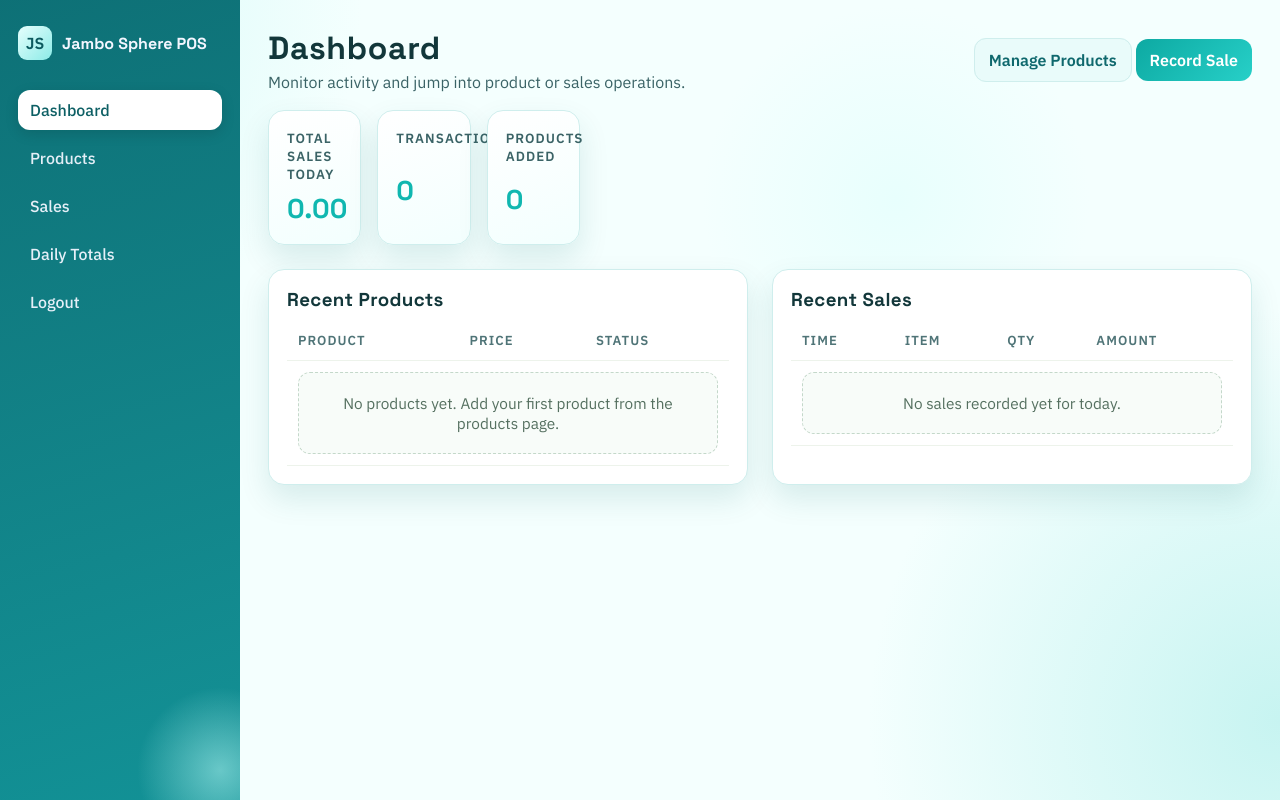
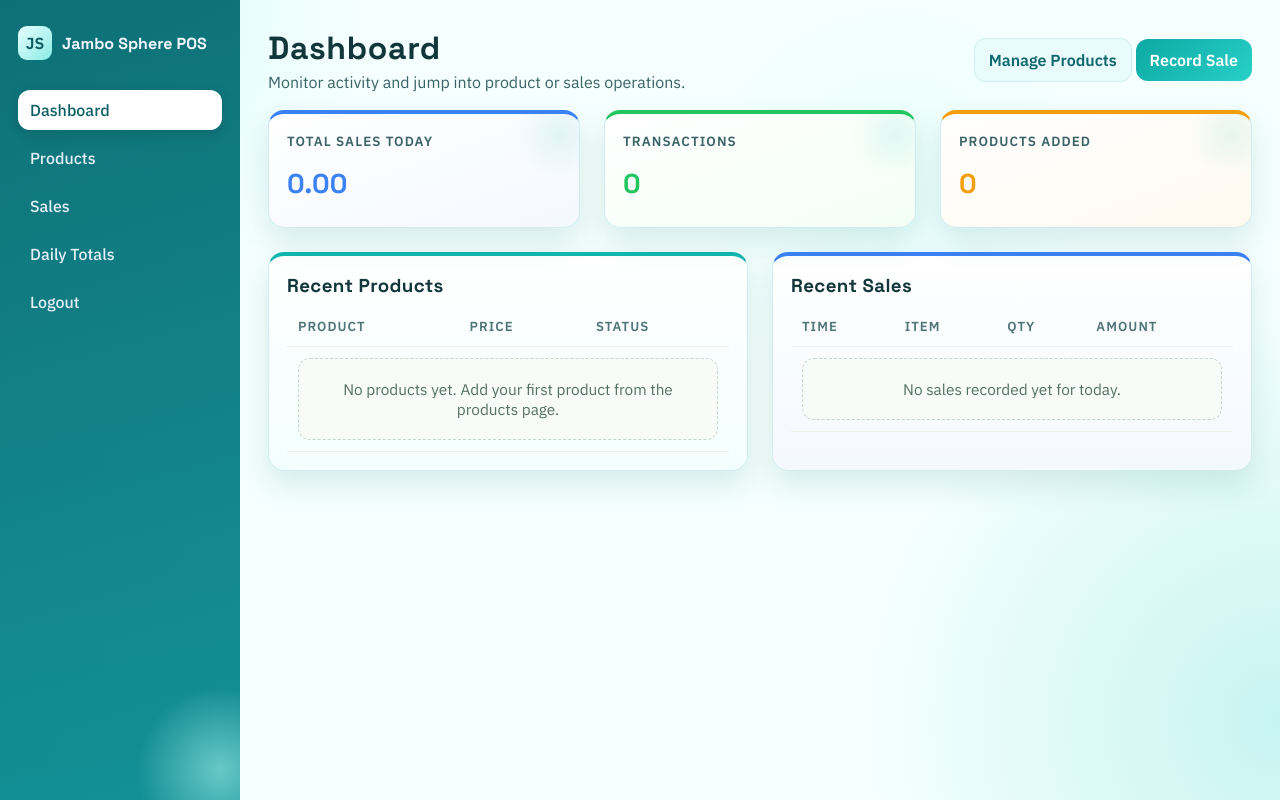
Before and after one commit to Tagoole/JamboSpherePOS, a Django app: page /dashboard/ in a window 1280 px wide. Run offline with Django 5.2, Linux system fonts and the light colour scheme; the visitor is signed in with stand-in values (Sample User, id 1); data that the repository does not hold is empty; some libraries are stand-ins or nearby versions.

Commit message:
still the cards are compact on the dashboard

```diff
--- a/templates/base.html
+++ b/templates/base.html
@@ -167,6 +167,12 @@
     .dashboard-panels {
       gap: 24px;
       margin-top: 8px;
+      align-items: stretch;
+    }
+
+    .sales-layout {
+      gap: 24px;
+      align-items: stretch;
     }
 
     .grid-2 {
@@ -175,6 +181,13 @@
 
     .grid-3 {
       grid-template-columns: repeat(3, minmax(0, 1fr));
+    }
+
+    .totals-grid {
+      display: grid;
+      gap: 24px;
+      grid-template-columns: repeat(auto-fit, minmax(220px, 1fr));
+      align-items: stretch;
     }
 
     .card {
@@ -186,10 +199,66 @@
       animation: rise-in 320ms ease;
     }
 
+    .panel-accent-teal {
+      border-top: 4px solid #10b7b0;
+      background: linear-gradient(180deg, #ffffff 0%, #f3fffe 100%);
+    }
+
+    .panel-accent-blue {
+      border-top: 4px solid #3b82f6;
+      background: linear-gradient(180deg, #ffffff 0%, #f4f8ff 100%);
+    }
+
+    .panel-accent-green {
+      border-top: 4px solid #22c55e;
+      background: linear-gradient(180deg, #ffffff 0%, #f3fff6 100%);
+    }
+
+    .panel-accent-amber {
+      border-top: 4px solid #f59e0b;
+      background: linear-gradient(180deg, #ffffff 0%, #fffaf0 100%);
+    }
+
+    .panel-accent-purple {
+      border-top: 4px solid #8b5cf6;
+      background: linear-gradient(180deg, #ffffff 0%, #f8f4ff 100%);
+    }
+
     .metric {
+      position: relative;
+      overflow: hidden;
       display: grid;
       gap: 8px;
-      background: linear-gradient(160deg, #ffffff, #f3fffe);
+      min-height: 118px;
+      background: linear-gradient(160deg, #ffffff, var(--metric-tint, #f3fffe));
+      border-top: 4px solid var(--metric-accent, #10b7b0);
+    }
+
+    .metric::after {
+      content: "";
+      position: absolute;
+      right: -24px;
+      top: -24px;
+      width: 88px;
+      height: 88px;
+      border-radius: 999px;
+      background: radial-gradient(circle, rgba(16, 183, 176, 0.1), transparent 70%);
+      pointer-events: none;
+    }
+
+    .metric-total {
+      --metric-accent: #3b82f6;
+      --metric-tint: #f4f8ff;
+    }
+
+    .metric-transactions {
+      --metric-accent: #22c55e;
+      --metric-tint: #f3fff6;
+    }
+
+    .metric-products {
+      --metric-accent: #f59e0b;
+      --metric-tint: #fffaf0;
     }
 
     .metric small {
@@ -202,7 +271,7 @@
     .metric strong {
       font-family: "Space Grotesk", sans-serif;
       font-size: 1.7rem;
-      color: var(--brand);
+      color: var(--metric-accent, var(--brand));
     }
 
     .btn {
@@ -447,6 +516,26 @@
       flex-shrink: 0;
     }
 
+    .summary-card {
+      border-top: 4px solid #3b82f6;
+      background: linear-gradient(180deg, #ffffff 0%, #f4f8ff 100%);
+    }
+
+    .summary-card-alt {
+      border-top: 4px solid #10b7b0;
+      background: linear-gradient(180deg, #ffffff 0%, #f3fffe 100%);
+    }
+
+    .summary-card-warm {
+      border-top: 4px solid #22c55e;
+      background: linear-gradient(180deg, #ffffff 0%, #f3fff6 100%);
+    }
+
+    .summary-card-soft {
+      border-top: 4px solid #f59e0b;
+      background: linear-gradient(180deg, #ffffff 0%, #fffaf0 100%);
+    }
+
     .muted {
       color: #537465;
       font-size: 0.92rem;
--- a/templates/pos/dashboard.html
+++ b/templates/pos/dashboard.html
@@ -30,7 +30,7 @@
     </header>
 
     <section
-      class="grid grid-3 dashboard-metrics"
+      class="dashboard-metrics"
       id="dashboard-totals"
       hx-get="/partials/today-totals/"
       hx-trigger="load, every 20s"
@@ -40,7 +40,7 @@
     </section>
 
     <section class="grid grid-2 dashboard-panels">
-      <article class="card">
+      <article class="card panel-accent-teal">
         <h3 style="margin-bottom: 10px;">Recent Products</h3>
         <div style="overflow-x: auto;">
           <table>
@@ -63,7 +63,7 @@
         </div>
       </article>
 
-      <article class="card">
+      <article class="card panel-accent-blue">
         <h3 style="margin-bottom: 10px;">Recent Sales</h3>
         <div style="overflow-x: auto;">
           <table>
--- a/templates/pos/partials/today_totals.html
+++ b/templates/pos/partials/today_totals.html
@@ -1,15 +1,15 @@
-<div class="grid grid-3">
-  <article class="card metric">
+<div class="totals-grid">
+  <article class="card metric metric-total">
     <small>Total Sales Today</small>
     <strong>{{ total_sales_today|default:"0.00" }}</strong>
   </article>
 
-  <article class="card metric">
+  <article class="card metric metric-transactions">
     <small>Transactions</small>
     <strong>{{ transactions_today|default:"0" }}</strong>
   </article>
 
-  <article class="card metric">
+  <article class="card metric metric-products">
     <small>Products Added</small>
     <strong>{{ products_added_today|default:"0" }}</strong>
   </article>
```
Also changed, not shown: templates/pos/sales.html (+4 -4 lines).
